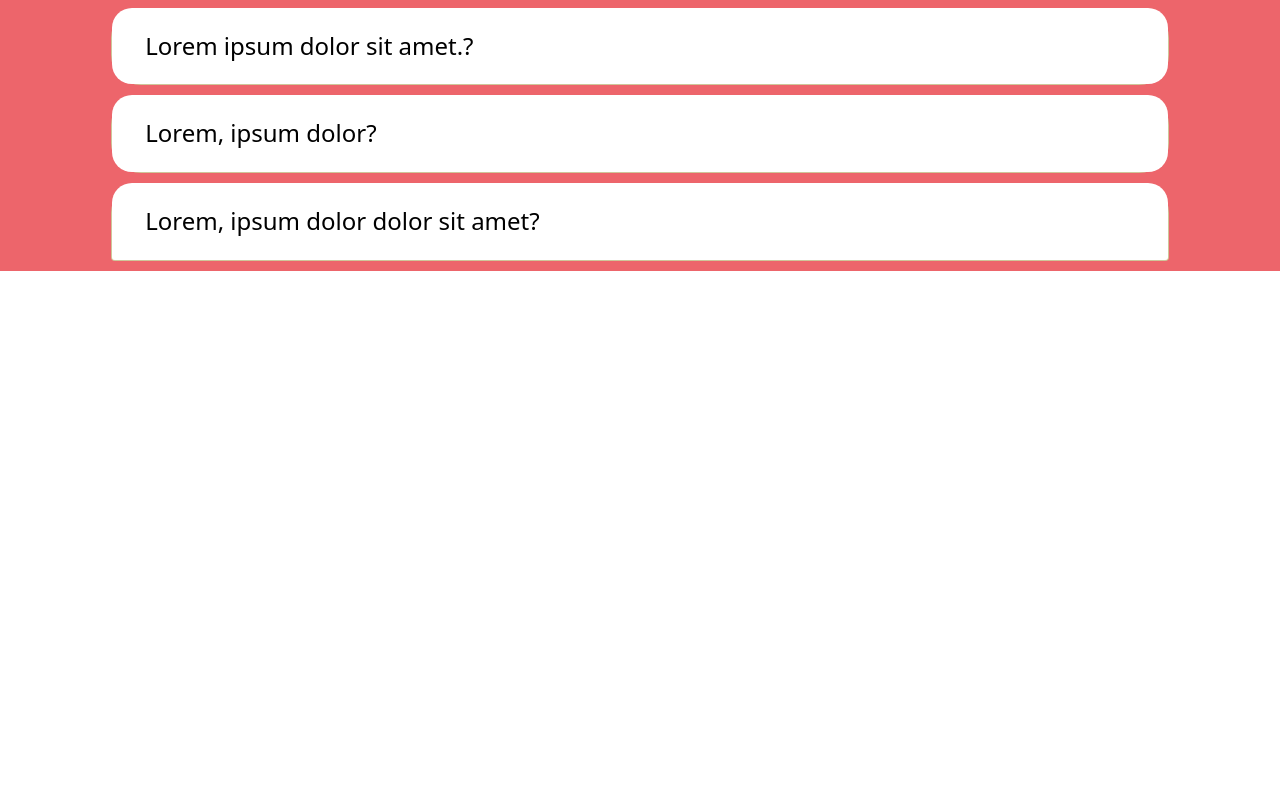
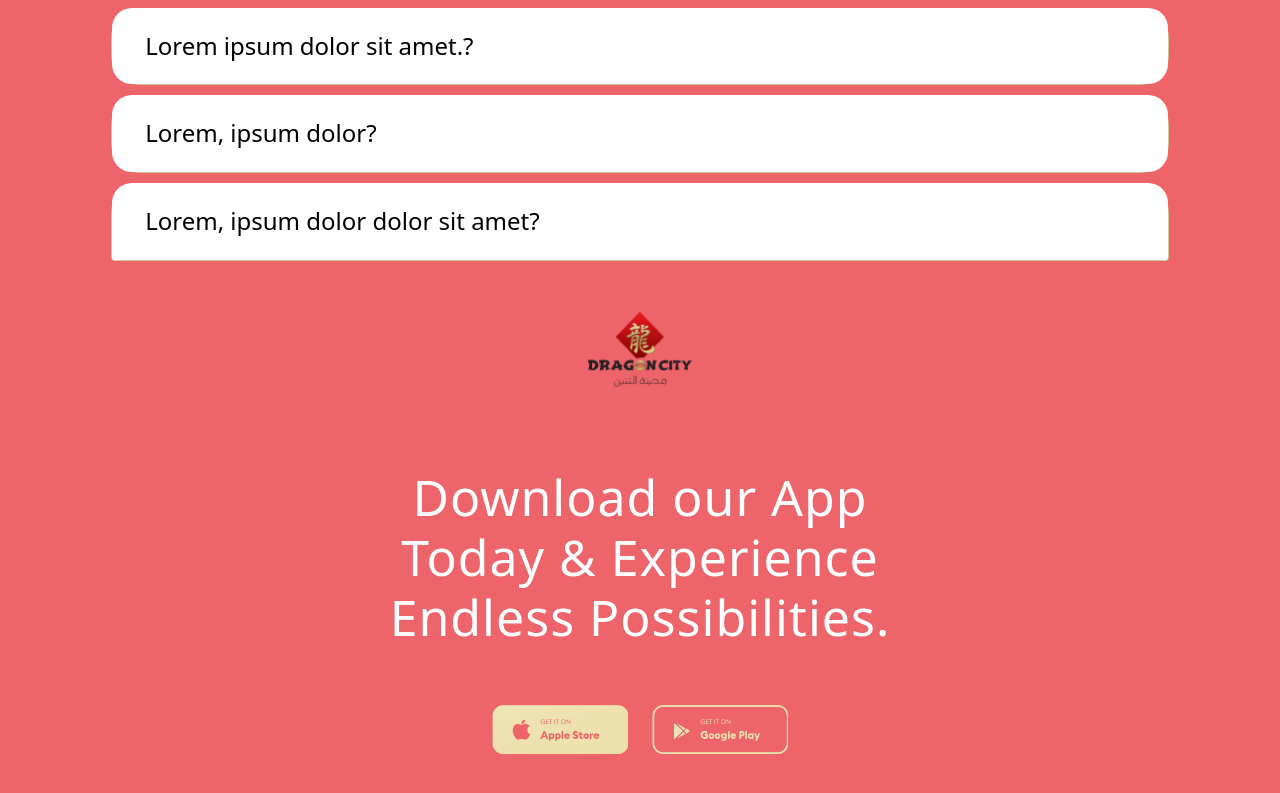
Before and after one commit to JOEMN96/DragonCity, a plain HTML site: page index.html in a window 1280 px wide. Shown: the part 1373-2166 px from the top of the page. Before the commit the page ends 1644 px from the top, so only its background shows below. Drawn offline with nearby package versions, Linux system fonts and the light colour scheme.

Commit message:
adding Download section

```diff
--- a/index.html
+++ b/index.html
@@ -83,8 +83,6 @@
         <div id="collapseThree" class="accordion-collapse collapse" aria-labelledby="headingThree" data-bs-parent="#accordionExample">
           <div class="accordion-body">
             <p> Lorem ipsum dolor, sit amet consectetur adipisicing elit. Tempore facere, delectus esse molestias quod similique sit modi necessitatibus quis numquam. </p>
-
-
           </div>
         </div>
       </div>
@@ -115,6 +113,22 @@
 
 </section>
 
+<section  class="appDownloadSection ">
+  <div class="container">
+    <div class="row questionPageLogo" >
+      <img src="./Img/landingpageImg/logo.png" alt="">
+   </div>
+    <div class="row appDownloadSectiontext">
+      <h1>Download our App <br> Today & Experience <br> Endless Possibilities.</h1>
+    </div>
+    <div class="row appDownloadSectionBrands ">
+        <img class="appDownloadSectionApple" src="./Img/landingpageImg/apple logo.png" alt="">
+        <img class= "appDownloadSectionPlay" src="./Img/landingpageImg/Group 3019 (1).png" alt="">
+    </div>
+  </div>
+
+</section>
+
 
 
 
--- a/style.css
+++ b/style.css
@@ -182,3 +182,36 @@ body {
     font-weight: 400;
     height: auto;
 }
+
+
+
+.appDownloadSection {
+
+  background-color: #ED656B;
+  height: 100vh;
+}
+.appDownloadSectiontext {
+  text-align: center;
+  color: white;
+  padding: 50px 0px 50px 0px;
+
+}
+.appDownloadSectiontext  h1 {
+  font-size: 50px;
+  font-weight: 100;
+  letter-spacing: 1px;
+}
+
+.appDownloadSectionBrands {
+  display: flex;
+  justify-content: center;
+}
+
+.appDownloadSectionApple {
+  width:160px ;
+  height: auto;
+}
+.appDownloadSectionPlay {
+  width:160px ;
+  height: auto;
+}
```
